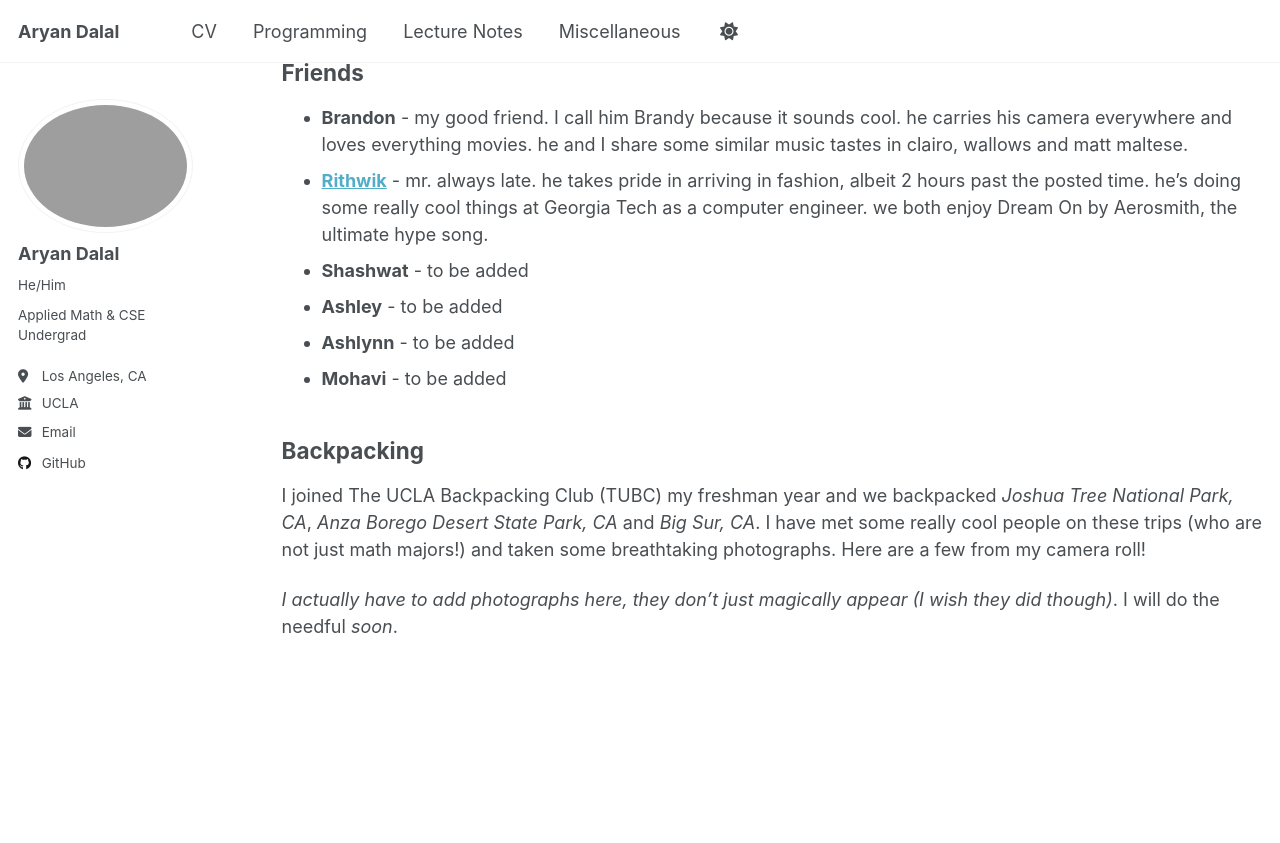
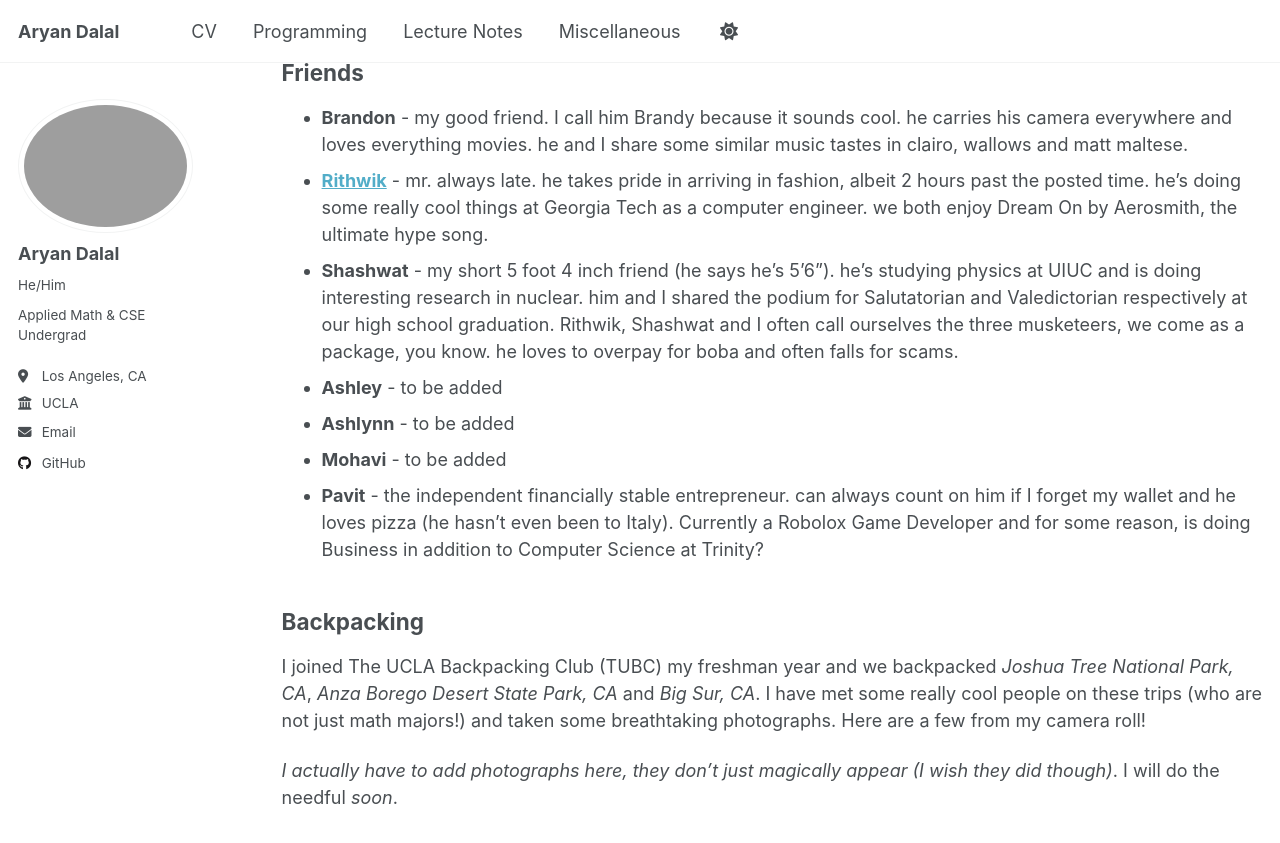
Before and after one commit to DalalAryan/DalalAryan.github.io, a Jekyll site: the page built from _pages/miscellaneous.md, in a window 1280 px wide and 900 px high, scrolled down 466 px. Shown: the top 843 px of the window. Built offline with Jekyll 4.4.1, drawn with Linux system fonts in a browser that asks for light colours; a script that is not in the unit is left out.

Commit message:
Update miscellaneous.md

```diff
--- a/_pages/miscellaneous.md
+++ b/_pages/miscellaneous.md
@@ -19,10 +19,11 @@ Friends
 ------
 * **Brandon** - my good friend. I call him Brandy because it sounds cool. he carries his camera everywhere and loves everything movies. he and I share some similar music tastes in clairo, wallows and matt maltese.
 * **[Rithwik](https://www.rithwiksharma.com/home)** - mr. always late. he takes pride in arriving in fashion, albeit 2 hours past the posted time. he's doing some really cool things at Georgia Tech as a computer engineer. we both enjoy Dream On by Aerosmith, the ultimate hype song.
-* **Shashwat** - to be added
+* **Shashwat** - my short 5 foot 4 inch friend (he says he's 5'6"). he's studying physics at UIUC and is doing interesting research in nuclear. him and I shared the podium for Salutatorian and Valedictorian respectively at our high school graduation. Rithwik, Shashwat and I often call ourselves the three musketeers, we come as a package, you know. he loves to overpay for boba and often falls for scams.
 * **Ashley** - to be added
 * **Ashlynn** - to be added
 * **Mohavi** - to be added
+* **Pavit** - the independent financially stable entrepreneur. can always count on him if I forget my wallet and he loves pizza (he hasn't even been to Italy). Currently a Robolox Game Developer and for some reason, is doing Business in addition to Computer Science at Trinity?
 
 Backpacking
 ------
```
